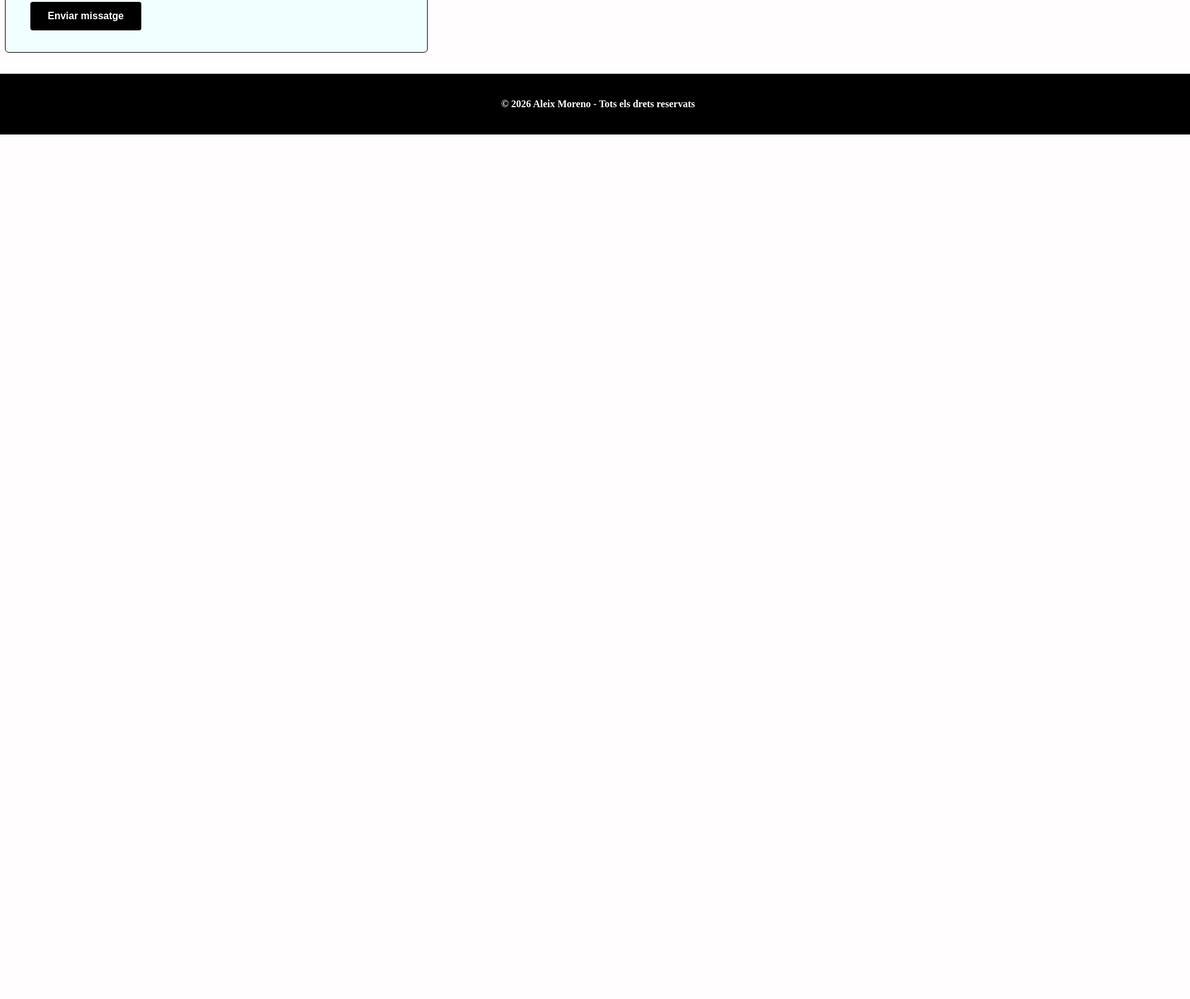
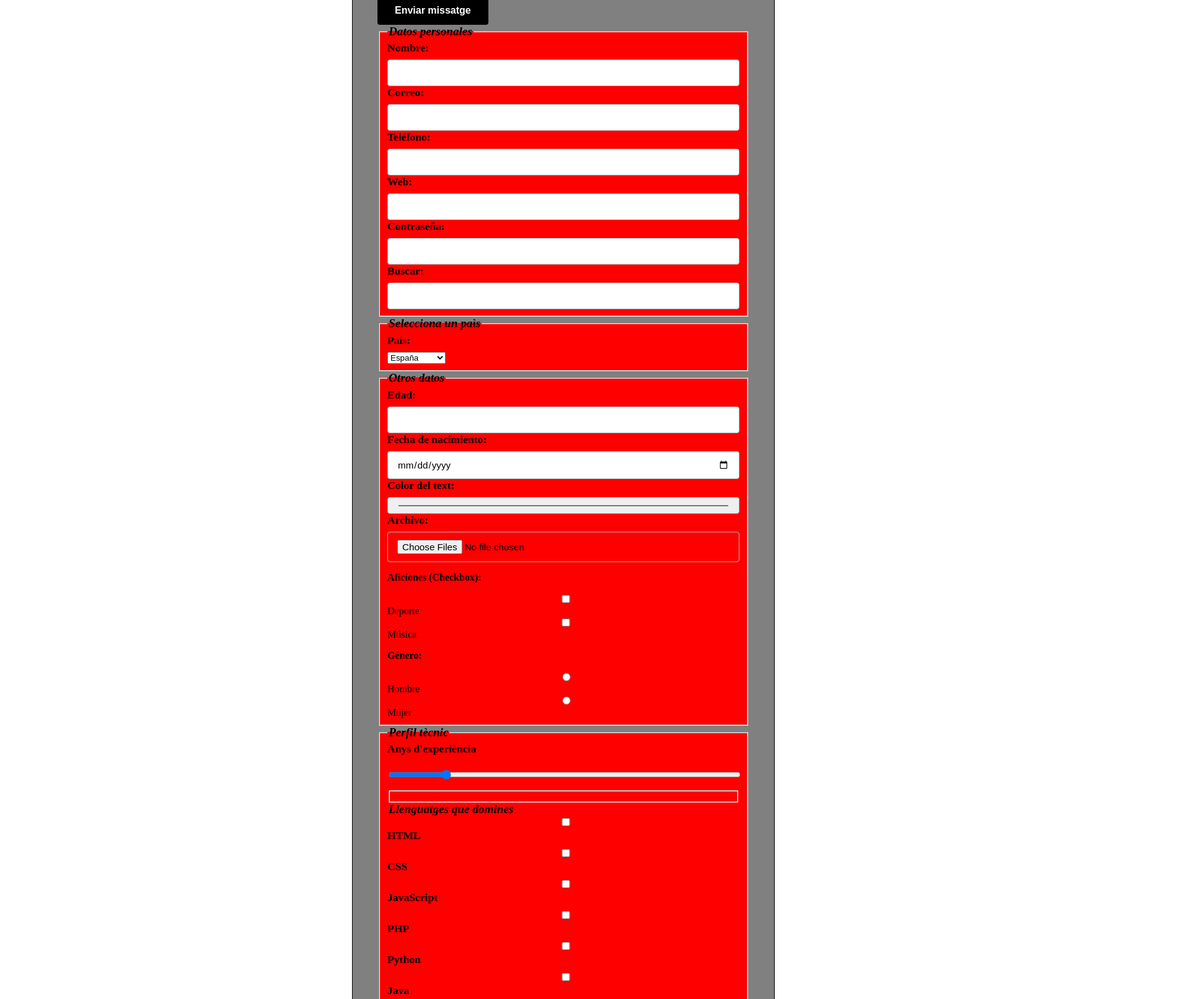
Before and after one commit to Predicador12/El-meu-Portfoli-, a plain HTML site: page Pages/Contacta.html in a window 1280 px wide. Shown: the part 567-2179 px from the top of the page at 62% size, 1920 px wide, since content can reach past the window. Before the commit the page ends 800 px from the top, so only its background shows below. Drawn offline with Linux system fonts and the light colour scheme.

Commit message:
Add files via upload

```diff
--- /dev/null
+++ b/CSS/formulari.css
@@ -0,0 +1,84 @@
+ul{
+    margin: 0;
+    padding: 10px;
+    background-color: black;
+    overflow: hidden;
+    list-style-type: none;
+	}
+ul li {
+    float: left;
+    width: 100px;
+}
+ul li a {
+    color: rgb(255, 255, 255);
+    font-weight: bold;
+    text-decoration: none;
+}
+form {
+	background-color: gray;
+    border: 1.5px solid #000;
+    border-radius: 6px;
+    padding: 35px 40px;
+    max-width: 600px;
+	margin-bottom: 22px;
+    margin-left: 560px;
+}
+fieldset {
+    background-color: red;
+}
+p {
+    font-size: medium;
+    font-style: black;
+    font-weight: bold;
+
+}
+label {
+    display: block;
+    font-weight: bold;
+    font-size: 1.1em;
+    margin-bottom: 8px;
+}
+legend {
+    font-size: larger;
+    font-style: italic;
+    font-weight: bold;
+
+}
+input, textarea {
+    width: 100%;
+    padding: 12px 15px;
+    border: 1px solid #b3b3b3;
+    border-radius: 4px;
+    font-family: Arial, sans-serif;
+    font-size: 0.95em;
+    box-sizing: border-box;
+}
+textarea {
+    height: 140px;
+    resize: vertical;
+}
+button {
+    background-color: #000;
+    color: #fff;
+    border: none;
+    border-radius: 4px;
+    padding: 14px 28px;
+    font-family: Arial, sans-serif;
+    font-weight: bold;
+    font-size: 1em;
+    cursor: pointer;
+    margin-top: 10px;
+}
+button:hover {
+    background-color: #333;
+}
+footer p{
+    color: rgb(255, 255, 255);
+    font-weight: bold;
+	background-color: black;
+	text-align: center;
+	padding: 40px;
+	width: 1850px;
+	bottom: 0;
+	left: 0;
+}
--- a/CSS/style.css
+++ b/CSS/style.css
@@ -55,46 +55,3 @@ footer p{
     font-size: 2.2em;
     margin-bottom: 25px;
 }
-form {
-	background-color: azure;
-    border: 1.5px solid #000;
-    border-radius: 6px;
-    padding: 35px 40px;
-    max-width: 600px;
-	margin-bottom: 22px;
-}
-
-label {
-    display: block;
-    font-weight: bold;
-    font-size: 1.1em;
-    margin-bottom: 8px;
-}
-input, textarea {
-    width: 100%;
-    padding: 12px 15px;
-    border: 1px solid #b3b3b3;
-    border-radius: 4px;
-    font-family: Arial, sans-serif;
-    font-size: 0.95em;
-    box-sizing: border-box;
-}
-textarea {
-    height: 140px;
-    resize: vertical;
-}
-button {
-    background-color: #000;
-    color: #fff;
-    border: none;
-    border-radius: 4px;
-    padding: 14px 28px;
-    font-family: Arial, sans-serif;
-    font-weight: bold;
-    font-size: 1em;
-    cursor: pointer;
-    margin-top: 10px;
-}
-button:hover {
-    background-color: #333;
-}
--- a/Pages/Contacta.html
+++ b/Pages/Contacta.html
@@ -5,7 +5,7 @@
     <meta charset="UTF-8">
     <meta name="viewport" content="width=device-width" , initial-scale="1.0">
     <title>Contacta</title>
-    <link rel="stylesheet" href="../CSS/style.css">
+    <link rel="stylesheet" href="../CSS/formulari.css">
 </head>
 <body>
     <ul>
@@ -30,12 +30,120 @@
             <br>
             <button type="submit">Enviar missatge</button>
             <br>
-    </form>
+        <fieldset>
+            <legend>Datos personales</legend>
+
+            <label>Nombre:</label>
+            <input type="text" name="nombre" required>
+
+            <label>Correo:</label>
+            <input type="email" name="correo" required>
+
+            <label>Teléfono:</label>
+            <input type="tel" name="telefono">
+
+            <label>Web:</label>
+            <input type="url" name="web">
+
+            <label>Contraseña:</label>
+            <input type="password" name="pass">
+
+            <label>Buscar:</label>
+            <input type="search" name="buscar">
+
+            <input type="hidden" name="oculto" value="123">
+        </fieldset>
+        <fieldset>
+            <legend>Selecciona un paìs</legend>
+
+            <label>País:</label>
+            <select name="pais">
+                <optgroup label="Europa">
+                    <option value="es">España</option>
+                    <option value="fr">Francia</option>
+                </optgroup>
+                <optgroup label="América">
+                    <option value="ar">Argentina</option>
+                    <option value="mx">México</option>
+                </optgroup>
+            </select>
+        </fieldset>
+        <fieldset>
+            <legend>Otros datos</legend>
+
+            <label>Edad:</label>
+            <input type="number" name="edad" min="1" max="100" step="1">
+
+            <label>Fecha de nacimiento:</label>
+            <input type="date" name="fecha">
+
+            <label>Color del text:</label>
+            <input type="color" name="color">
+
+            <label>Archivo:</label>
+            <input type="file" name="archivo" multiple>
+
+            <p>Aficiones (Checkbox):</p>
+            <input type="checkbox" name="aficion" value="deporte"> Deporte
+            <input type="checkbox" name="aficion" value="musica"> Música
+
+            <p>Género:</p>
+            <input type="radio" name="genero" value="h"> Hombre
+            <input type="radio" name="genero" value="m"> Mujer
+        </fieldset>
+        <fieldset class="bloc-principal">
+                <legend>Perfil tècnic</legend>
+
+                <label for="experiencia">Anys d'experiència</label>
+                <input type="range" id="experiencia" name="experiencia" min="0" max="15" value="2">
 
 
+                <fieldset class="sub-bloc"></fieldset>
+                    <legend>Llenguatges que domines</legend>
+                    <div class="opcions-linia">
+                        <label><input type="checkbox" name="llenguatges" value="html"> HTML</label>
+                        <label><input type="checkbox" name="llenguatges" value="css"> CSS</label>
+                        <label><input type="checkbox" name="llenguatges" value="js"> JavaScript</label>
+                        <label><input type="checkbox" name="llenguatges" value="php"> PHP</label>
+                        <label><input type="checkbox" name="llenguatges" value="python"> Python</label>
+                        <label><input type="checkbox" name="llenguatges" value="java"> Java</label>
+                    </div>
+                </fieldset>
+
+                <fieldset class="sub-bloc">
+                    <legend>Nivell d'anglès</legend>
+                    <div class="opcions-linia">
+                        <label><input type="radio" name="angles" value="a2>"> Menor de A2</label>
+                        <label><input type="radio" name="angles" value="a2"> A2</label>
+                        <label><input type="radio" name="angles" value="b1"> B1</label>
+                        <label><input type="radio" name="angles" value="b2"> B2</label>
+                        <label><input type="radio" name="angles" value="c1"> C1</label>
+                    </div>
+                </fieldset>
+
+                <label for="rols">Rols preferits</label>
+                <select id="rols" name="rols" multiple size="4">
+                    <option value="frontend">Frontend</option>
+                    <option value="backend">Backend</option>
+                    <option value="devops">DevOps</option>
+                    <option value="dades">Dades</option>
+                </select>
+
+                <label for="github">URL de GitHub</label>
+                <input type="url" id="github" name="github" placeholder="https://github.com/usuari">
+            </fieldset>
+
+            <div class="botons">
+                <button type="reset" class="btn-esborrar">Esborra-ho tot</button>
+                <button type="submit" class="btn-enviar">Envia</button>
+            </div>
+
+    </form>
     <footer>
     <p>© 2026 Aleix Moreno - Tots els drets reservats</p>
     </footer>
+
+
 </body>
 
 </html>
```
